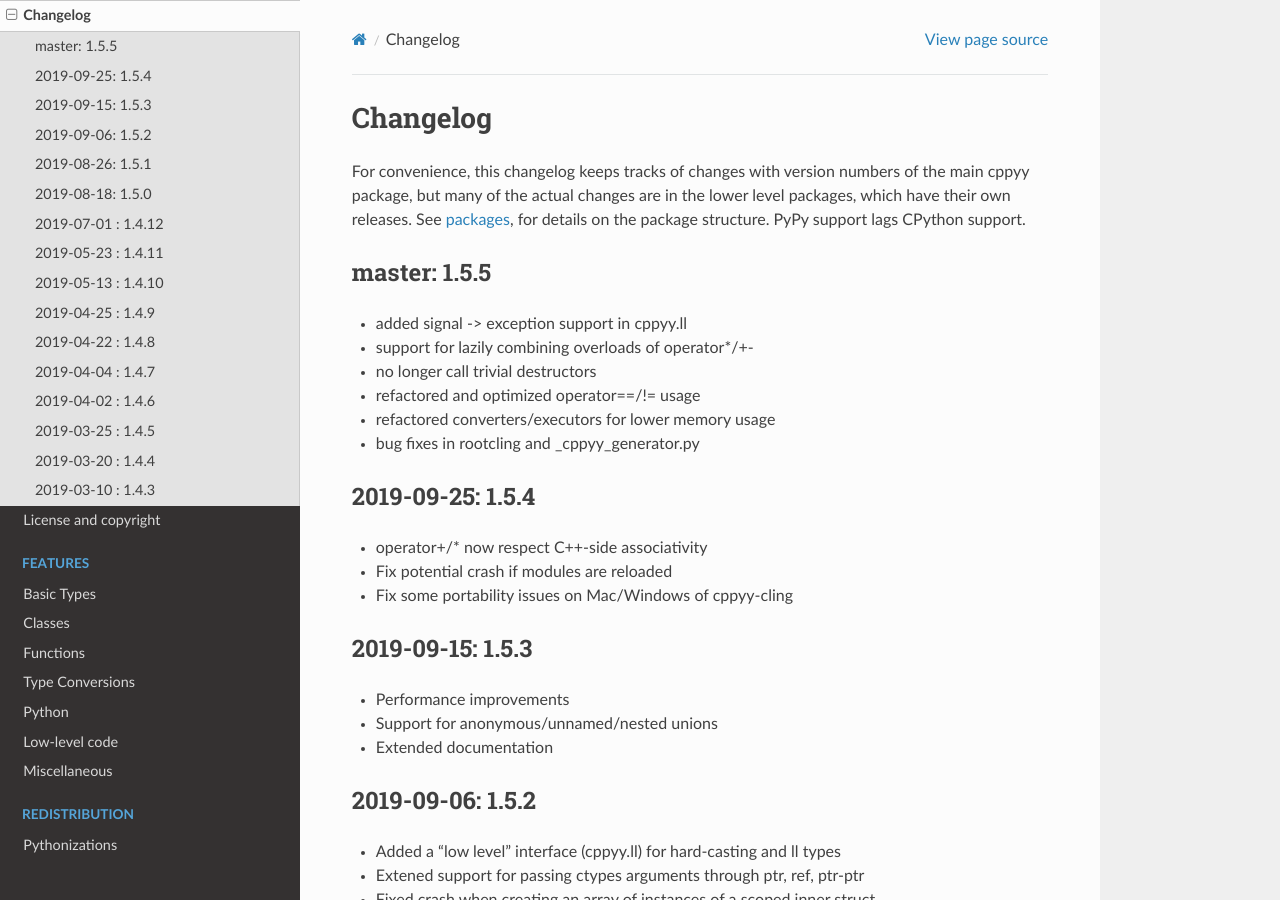
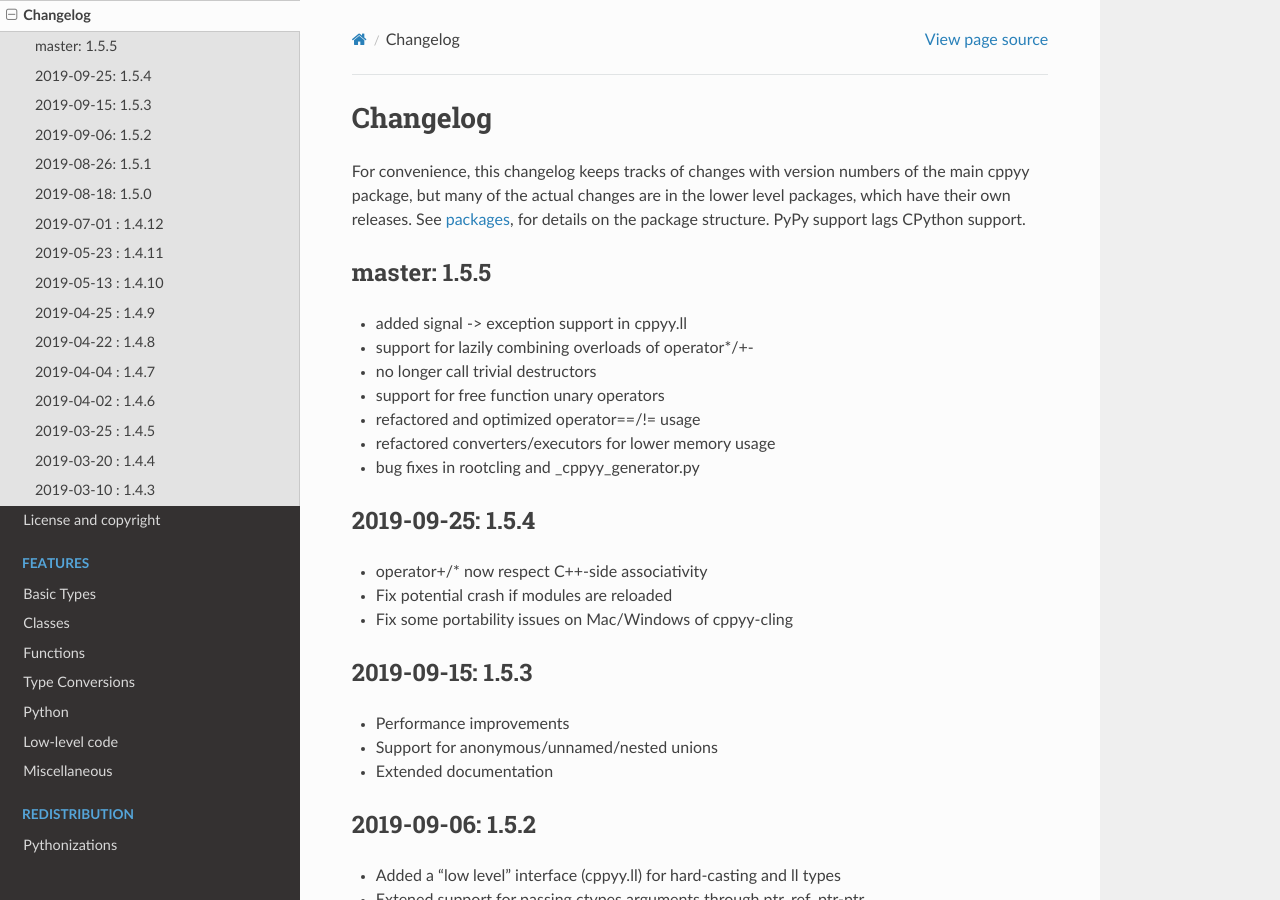
Before and after one commit to wlav/cppyy, a Sphinx documentation site: the page built from doc/source/changelog.rst, in a window 1280 px wide and 900 px high. Built offline with Sphinx 7.4.7 and the Read the Docs theme 2.0.0, drawn with Linux system fonts in a browser that asks for light colours.

Commit message:
update changelog

```diff
--- a/doc/source/changelog.rst
+++ b/doc/source/changelog.rst
@@ -16,6 +16,7 @@ master: 1.5.5
 * added signal -> exception support in cppyy.ll
 * support for lazily combining overloads of operator*/+-
 * no longer call trivial destructors
+* support for free function unary operators
 * refactored and optimized operator==/!= usage
 * refactored converters/executors for lower memory usage
 * bug fixes in rootcling and _cppyy_generator.py
```
